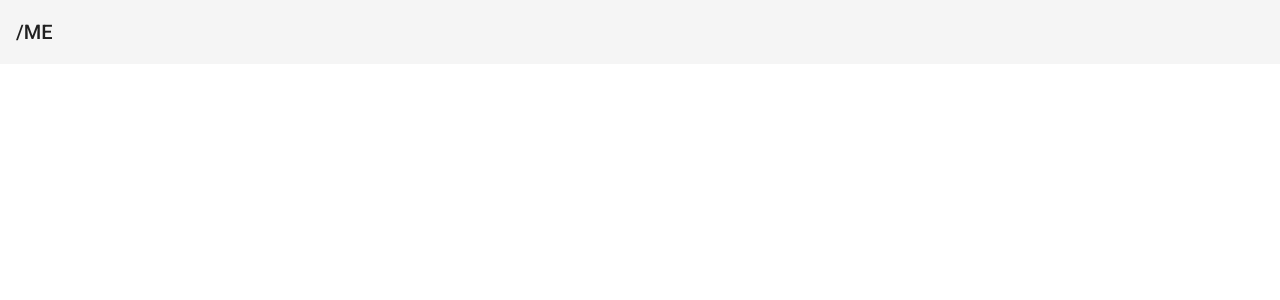
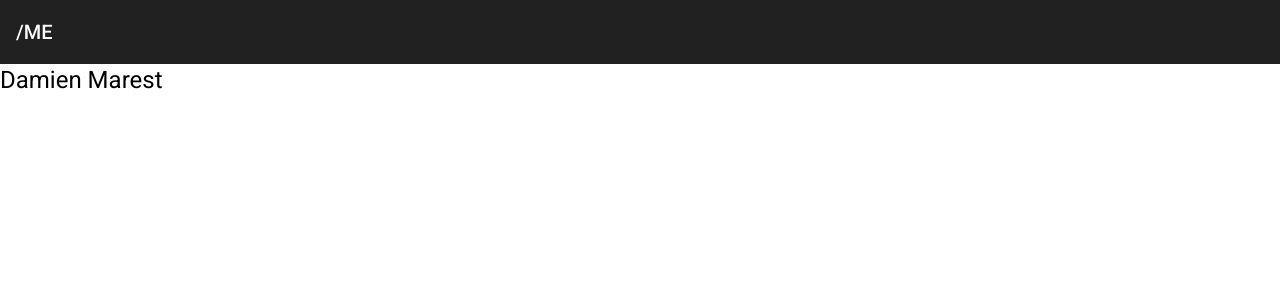
Before and after one commit to Yakoust/ngx-me, an Angular app: page / in a window 1280 px wide. Shown: the top 300 px of the page. Built offline with nearby package versions, Linux system fonts and the light colour scheme.

Commit message:
feat(home): add title

```diff
--- a/angular.json
+++ b/angular.json
@@ -34,7 +34,7 @@
               "src/assets"
             ],
             "styles": [
-              "./node_modules/@angular/material/prebuilt-themes/indigo-pink.css",
+              "./node_modules/@angular/material/prebuilt-themes/pink-bluegrey.css",
               "src/styles.scss"
             ],
             "scripts": []
--- a/package.json
+++ b/package.json
@@ -36,6 +36,7 @@
     "karma-coverage": "~2.0.3",
     "karma-jasmine": "~4.0.0",
     "karma-jasmine-html-reporter": "~1.7.0",
+    "ng-mocks": "^12.5.0",
     "typescript": "~4.4.3"
   }
 }
--- a/src/app/app.component.html
+++ b/src/app/app.component.html
@@ -1,3 +1,6 @@
 <mat-toolbar>
   <span>/ME</span>
 </mat-toolbar>
+<main>
+  <h1>Damien Marest</h1>
+</main>
```
Also changed, not shown: 2 other files (tests, documents, lock files or other folders).
